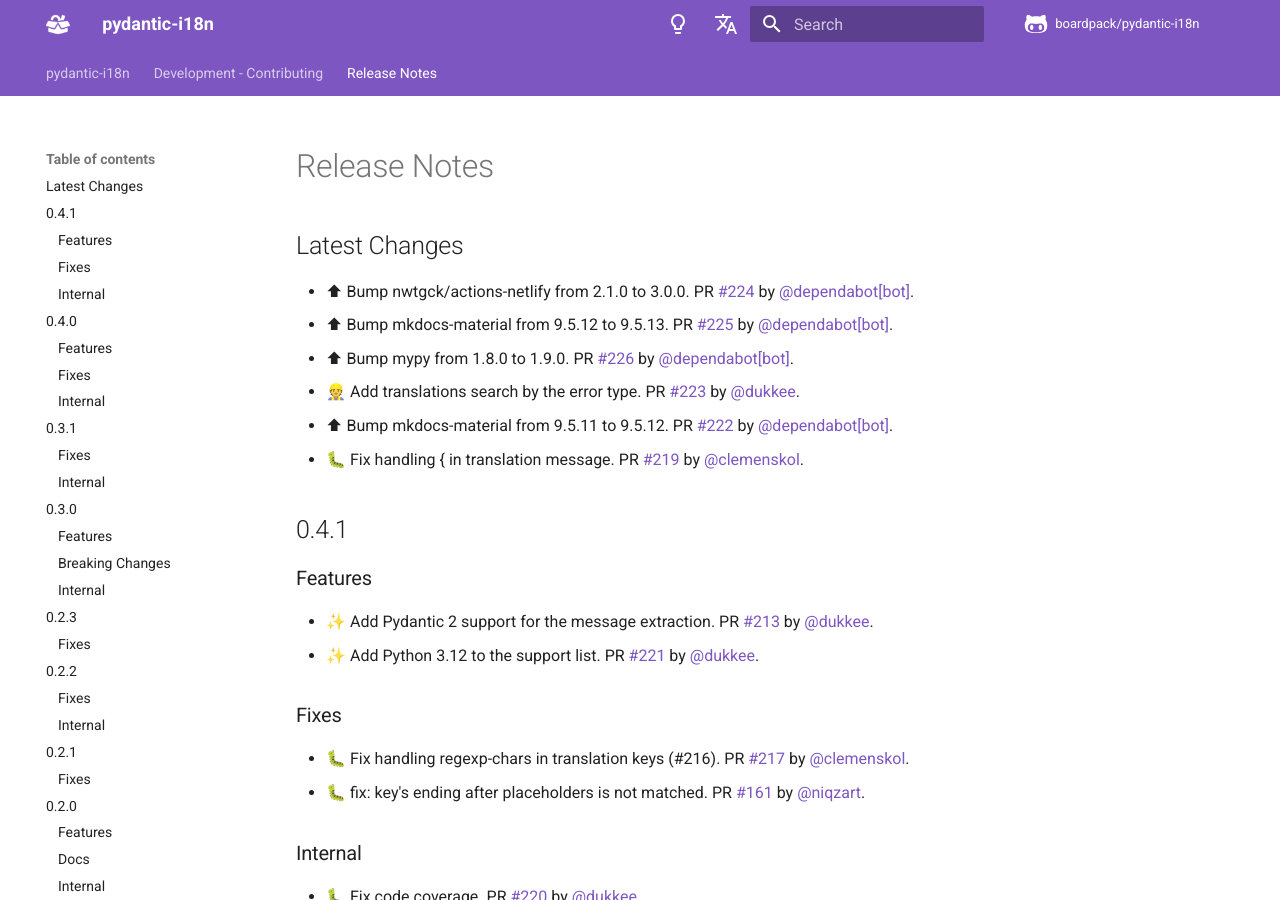
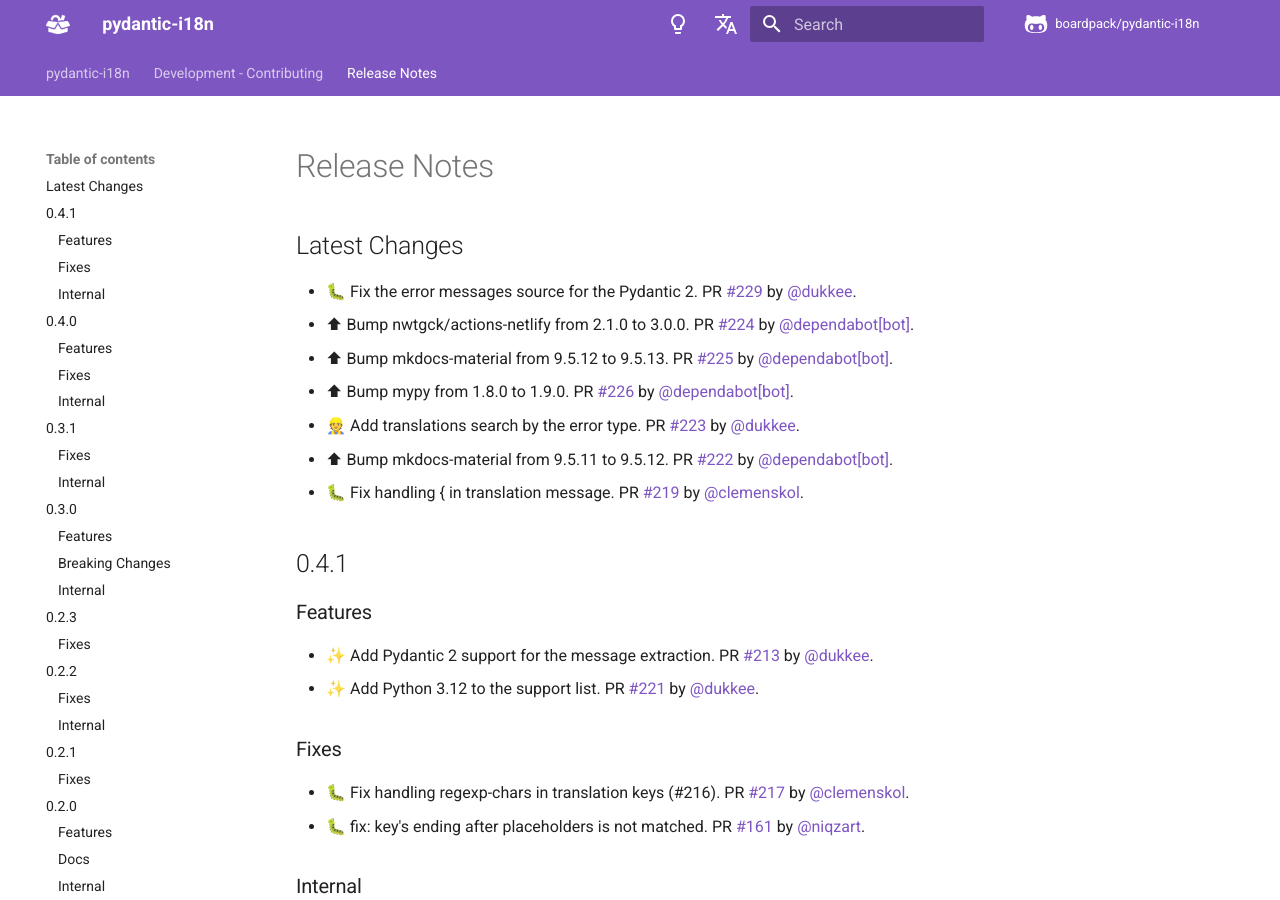
Before and after one commit to boardpack/pydantic-i18n, an MkDocs documentation site: the page built from docs/en/docs/release-notes.md, in a window 1280 px wide and 900 px high. Built offline with MkDocs 1.6.1 and Material for MkDocs 9.7.7, drawn with Linux system fonts in a browser that asks for light colours; comment, search, counter and statistics services are not loaded.

Commit message:
📝 Update release notes

```diff
--- a/docs/en/docs/release-notes.md
+++ b/docs/en/docs/release-notes.md
@@ -2,6 +2,7 @@
 
 ## Latest Changes
 
+* 🐛 Fix the error messages source for the Pydantic 2. PR [#229](https://github.com/boardpack/pydantic-i18n/pull/229) by [@dukkee](https://github.com/dukkee).
 * ⬆ Bump nwtgck/actions-netlify from 2.1.0 to 3.0.0. PR [#224](https://github.com/boardpack/pydantic-i18n/pull/224) by [@dependabot[bot]](https://github.com/apps/dependabot).
 * ⬆ Bump mkdocs-material from 9.5.12 to 9.5.13. PR [#225](https://github.com/boardpack/pydantic-i18n/pull/225) by [@dependabot[bot]](https://github.com/apps/dependabot).
 * ⬆ Bump mypy from 1.8.0 to 1.9.0. PR [#226](https://github.com/boardpack/pydantic-i18n/pull/226) by [@dependabot[bot]](https://github.com/apps/dependabot).
```
